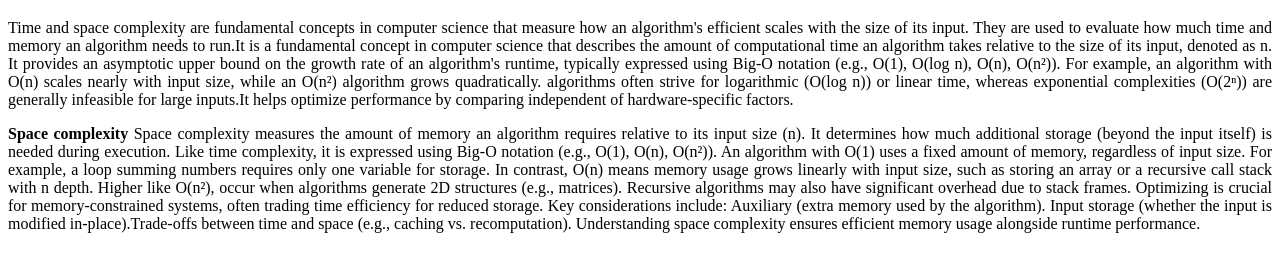
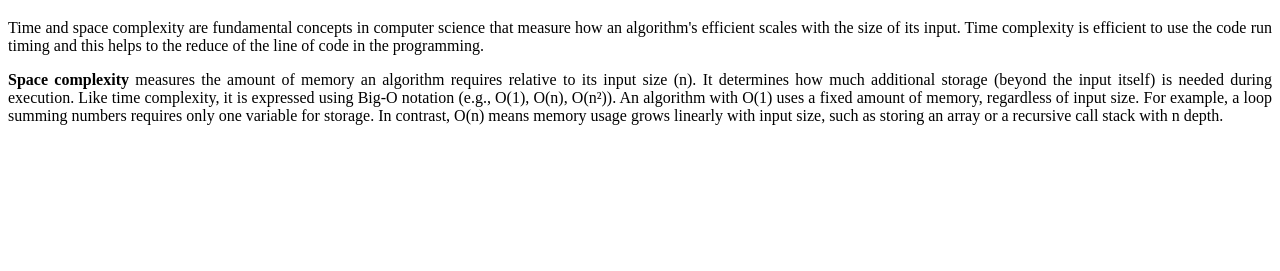
Before and after one commit to acciojob/time-and-space-complexity-thilak-1999, a website: page main.html in a window 1280 px wide. Shown: the part 61-332 px from the top of the page. Drawn offline with Linux system fonts and the light colour scheme.

Commit message:
created a submission

```diff
--- a/main.html
+++ b/main.html
@@ -7,10 +7,9 @@
 </head>
 <body>
 	 <h1>Time, Space, Complexity</h1>
-	<p>Time and space complexity are fundamental concepts in computer science that measure how an algorithm's efficient scales with the size of its input. They are used to evaluate how much time and memory an algorithm needs to run.It is a fundamental concept in computer science that describes the amount of computational time an algorithm takes relative to the size of its input, denoted as n. It provides an asymptotic upper bound on the growth rate of an algorithm's runtime, typically expressed using Big-O notation (e.g., O(1), O(log n), O(n), O(n²)). For example, an algorithm with O(n)  scales nearly with input size, while an O(n²) algorithm grows quadratically. algorithms often strive for logarithmic (O(log n)) or linear time, whereas exponential complexities (O(2ⁿ)) are generally infeasible for large inputs.It helps optimize performance by comparing  independent of hardware-specific factors.</p>
-    <p><b>Space complexity</b> Space complexity measures the amount of memory an algorithm requires relative to its input size (n). It determines how much additional storage (beyond the input itself) is needed during execution. Like time complexity, it is expressed using Big-O notation (e.g., O(1), O(n), O(n²)).
+	<p>Time and space complexity are fundamental concepts in computer science that measure how an algorithm's efficient scales with the size of its input. Time complexity is efficient to use the code run timing and this helps to the reduce of the line of code in the programming.</p>
+	<p><b>Space complexity</b> measures the amount of memory an algorithm requires relative to its input size (n). It determines how much additional storage (beyond the input itself) is needed during execution. Like time complexity, it is expressed using Big-O notation (e.g., O(1), O(n), O(n²)).
     An algorithm with O(1)  uses a fixed amount of memory, regardless of input size. For example, a loop summing numbers requires only one variable for storage. In contrast, O(n)  means memory usage grows linearly with input size, such as storing an array or a recursive call stack with n depth.
-    Higher  like O(n²), occur when algorithms generate 2D structures (e.g., matrices). Recursive algorithms may also have significant  overhead due to stack frames. Optimizing is crucial for memory-constrained systems, often trading time efficiency for reduced storage.
-    Key considerations include: Auxiliary  (extra memory used by the algorithm).  Input storage (whether the input is modified in-place).Trade-offs between time and space (e.g., caching vs. recomputation).  Understanding space complexity ensures efficient memory usage alongside runtime performance.</p>
+</p>
 </body>
 </html>
```
